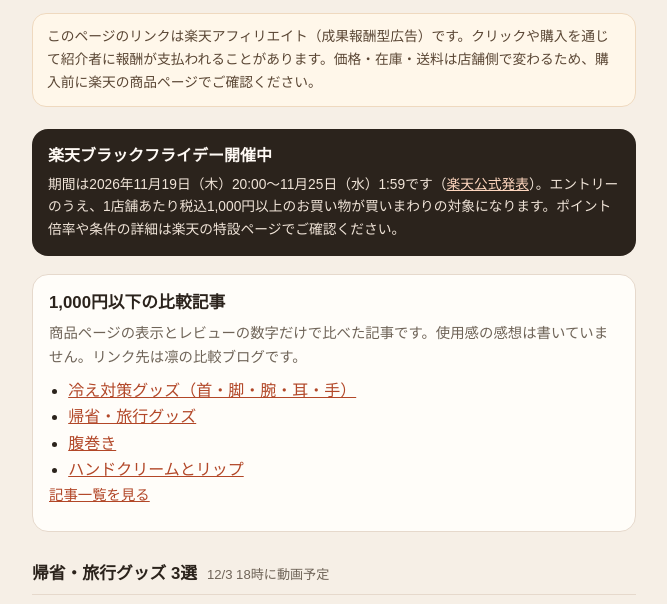
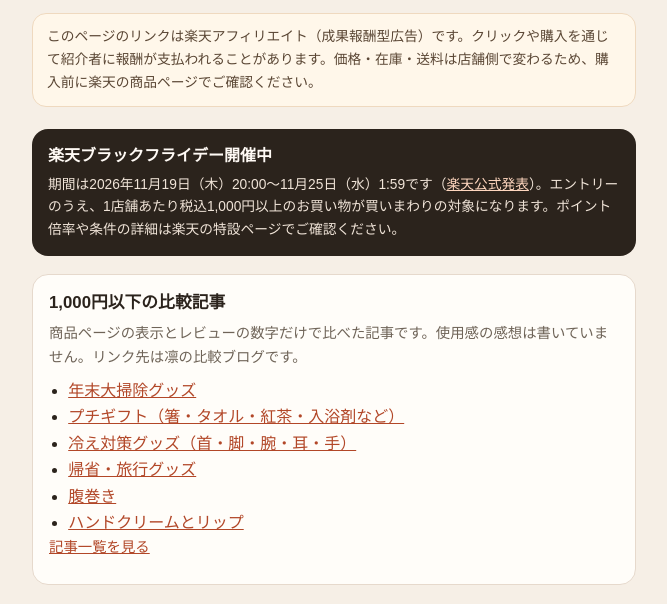
Before and after one commit to ats-business-hub/rin-petit-media, a plain HTML site: page links/index.html in a window 1280 px wide. Shown: the part 135-739 px from the top of the page, without its empty margins (306-973 px from the left). Drawn offline with Linux system fonts and the light colour scheme.

Commit message:
Add blog articles 05 and 06 to the comparison list on the product hub

```diff
--- a/links/index.html
+++ b/links/index.html
@@ -127,6 +127,8 @@
       <h2>1,000円以下の比較記事</h2>
       <p>商品ページの表示とレビューの数字だけで比べた記事です。使用感の感想は書いていません。リンク先は凛の比較ブログです。</p>
       <ul>
+        <li><a href="https://ats-business-hub.github.io/rin-petit-blog/articles/nenmatsu-osoji-1000yen-rakuten-hikaku/">年末大掃除グッズ</a></li>
+        <li><a href="https://ats-business-hub.github.io/rin-petit-blog/articles/petit-gift-1000yen-rakuten-hikaku/">プチギフト（箸・タオル・紅茶・入浴剤など）</a></li>
         <li><a href="https://ats-business-hub.github.io/rin-petit-blog/articles/hie-taisaku-1000yen-rakuten-hikaku/">冷え対策グッズ（首・脚・腕・耳・手）</a></li>
         <li><a href="https://ats-business-hub.github.io/rin-petit-blog/articles/kisei-ryoko-goods-1000yen-rakuten/">帰省・旅行グッズ</a></li>
         <li><a href="https://ats-business-hub.github.io/rin-petit-blog/articles/haramaki-1000yen-rakuten-hikaku/">腹巻き</a></li>
```
